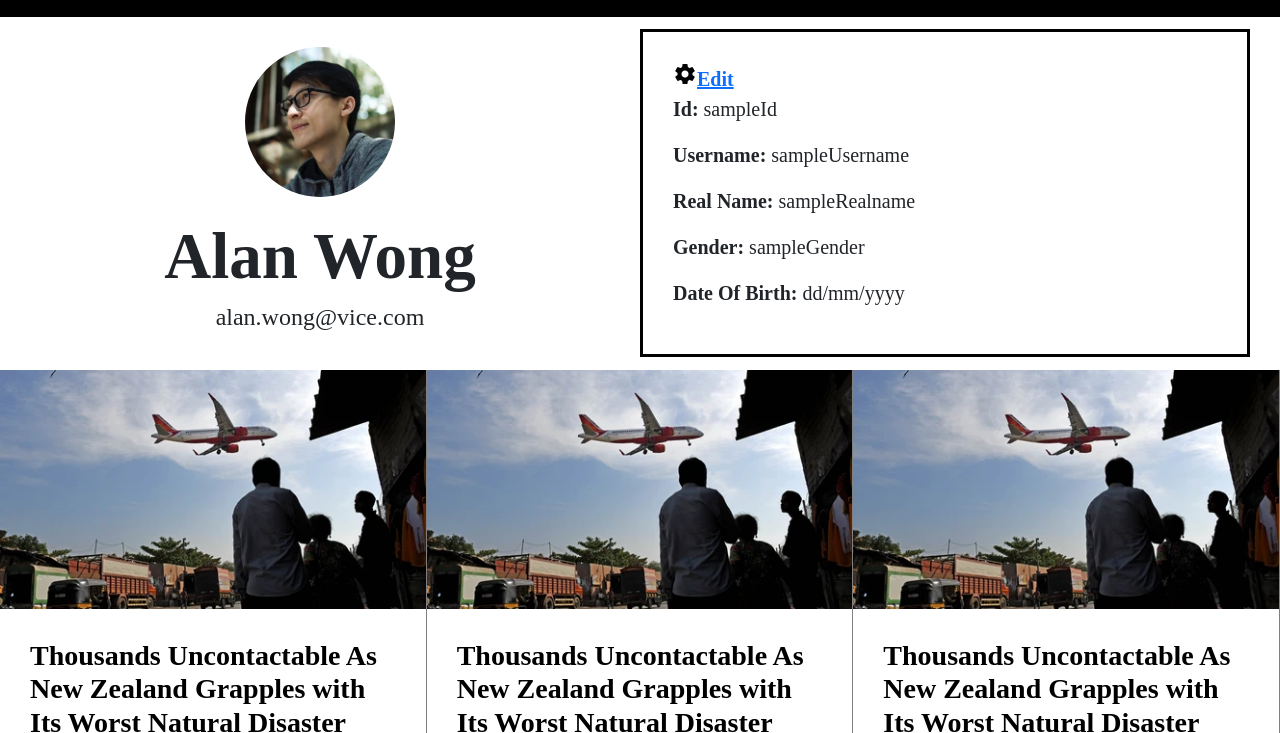
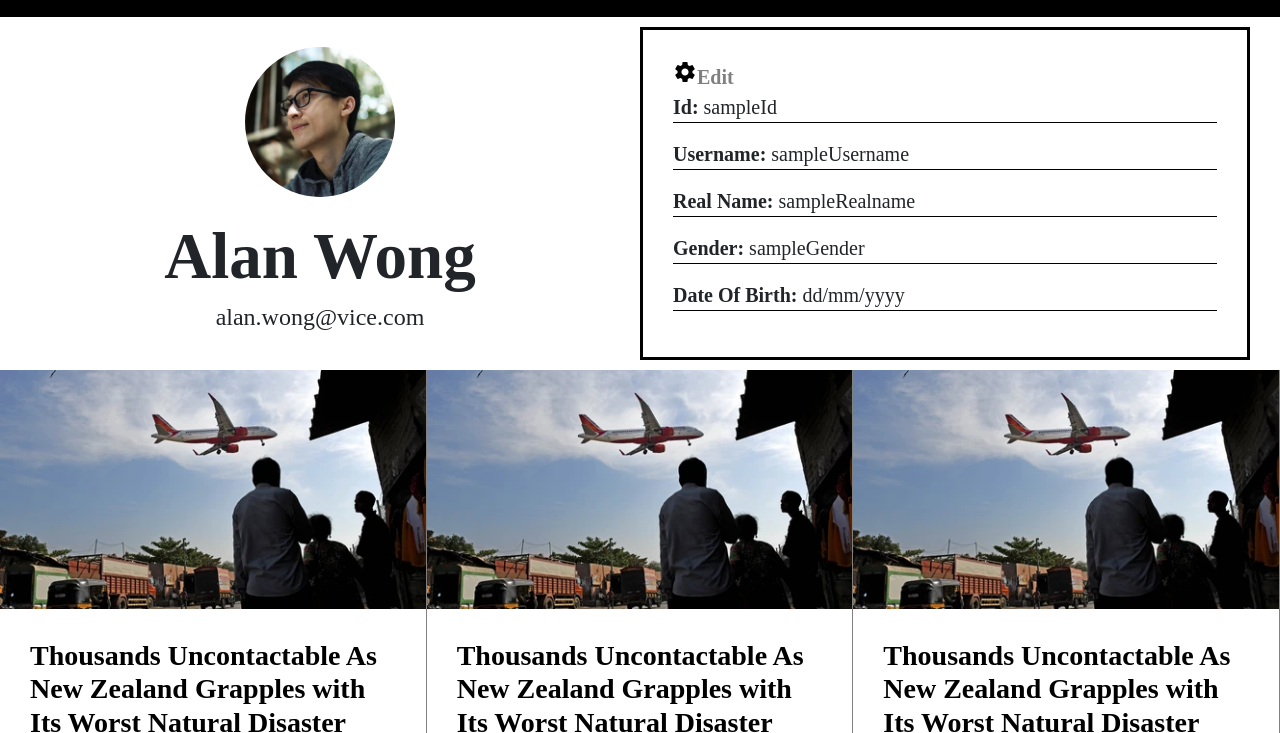
Before and after one commit to laamwwibu/Project_PRJ301, a plain HTML site: page userInfo.html in a window 1280 px wide. Shown: the part 67-800 px from the top of the page. Drawn offline with Linux system fonts and the light colour scheme; a web font is replaced by a local one.

Commit message:
add style to edit user info button

```diff
--- a/css/styleUserInfo.css
+++ b/css/styleUserInfo.css
@@ -1,5 +1,5 @@
-.user-info {
-}
+.user-info {}
+
 .user-info-main {
     display: flex;
     flex-direction: column;
@@ -16,6 +16,7 @@
     width: 150px;
     height: 150px;
 }
+
 .user-info-main-text {
     display: flex;
     flex-direction: column;
@@ -27,12 +28,14 @@
     font-size: 65px;
     font-weight: bold;
 }
+
 .user-info-detail {
     display: flex;
     flex-direction: column;
     justify-content: center;
     padding-right: 30px;
 }
+
 .user-info-detail-body {
     border: 3px solid black;
     display: flex;
@@ -41,6 +44,13 @@
     padding: 30px;
     font-size: 20px;
 }
+.user-info-detail-body a {
+    color: grey;
+    text-decoration: none;
+}
+.user-info-detail-body p {
+    border-bottom: 0.5px solid black;
+}
 
 .user-info-detail-body span {
     font-weight: bold;
```
